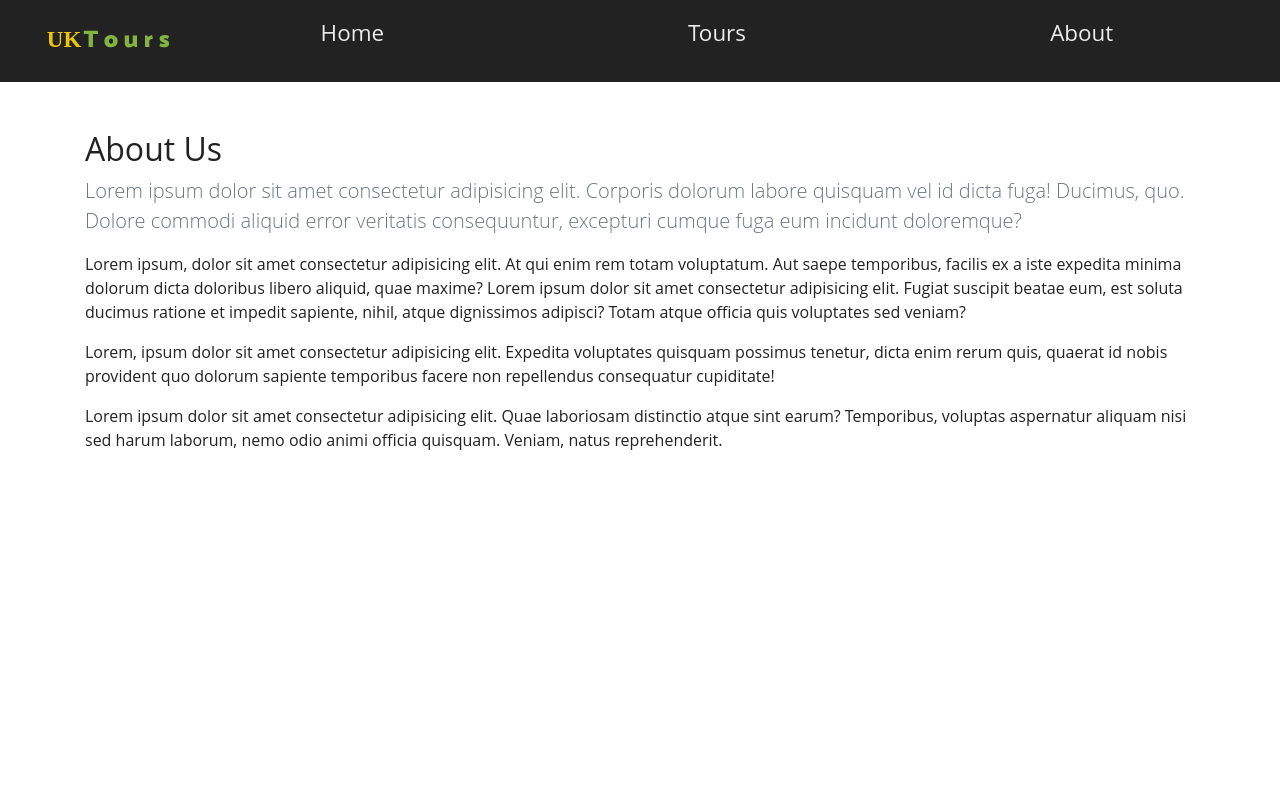
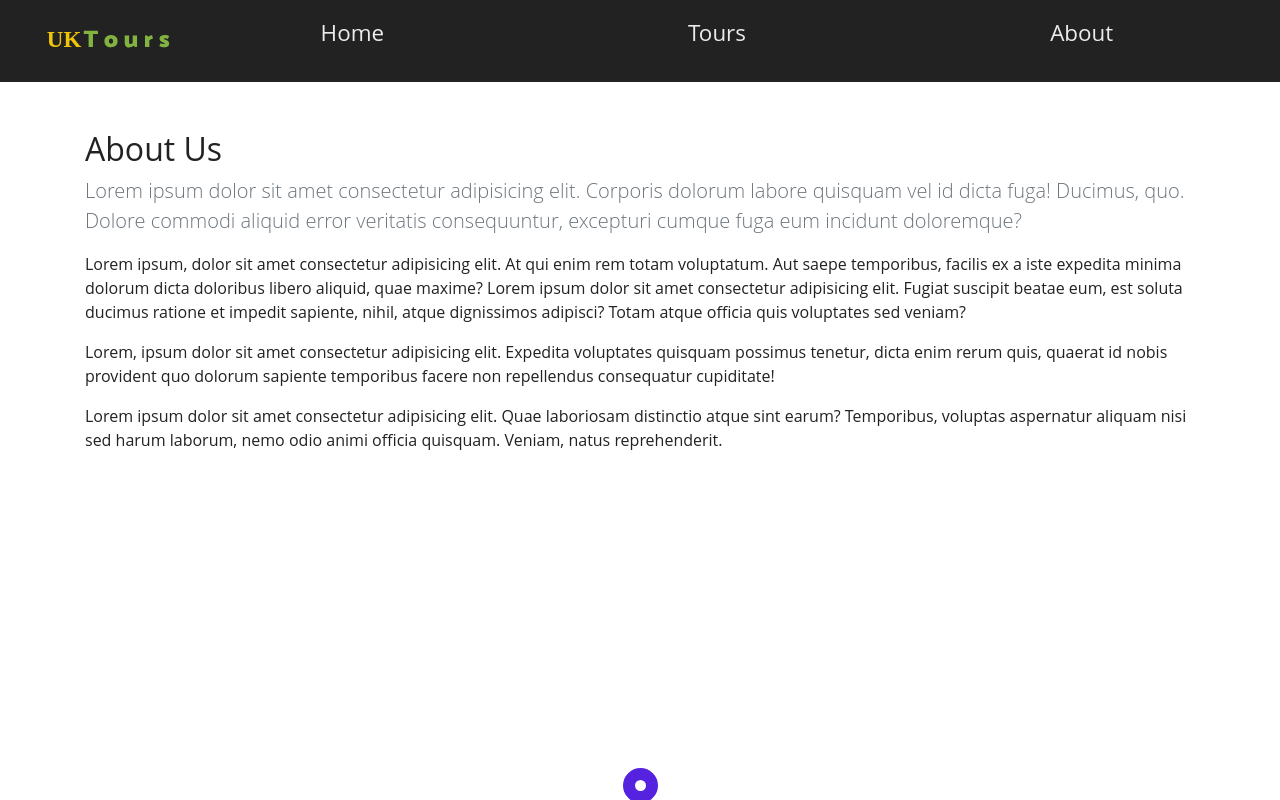
Before and after one commit to FNuri/React-Uk-Tours, a React (Create React App) app: page /About in a window 1280 px wide. Built offline with nearby package versions, Linux system fonts and the light colour scheme.

Commit message:
Added social media icons and styling

```diff
--- a/src/App.js
+++ b/src/App.js
@@ -7,6 +7,7 @@ import Navbar from "./components/Navbar/Navbar"
 import About from "./components/About/About"
 import Home from "./components/Home/Home"
 import TourList from "./components/TourList"
+import Footer from "./components/Footer/Footer"
 
 class App extends React.Component {
   render () {
@@ -24,7 +25,7 @@ class App extends React.Component {
           <TourList/>
           </Route>
         </Switch>
-
+        <Footer />
       </BrowserRouter>
     )
   }
--- /dev/null
+++ b/src/components/Footer/Footer.js
@@ -0,0 +1,32 @@
+import React from 'react'
+import "./footer.scss"
+
+class Footer extends React.Component {
+  render() {
+    return (
+
+      <footer className="footer">
+      <div class="footer">
+  <div id="button"></div>
+<div id="container">
+<div id="cont">
+<div className="social-link" class="footer_center">
+	   <h3>Contact Us</h3>
+     <a className="social-link" href="mailto:fowsinur@gmail.com" ><i style={{padding: 10, fontSize: 30, color: "blue"}} class="fas fa-envelope"></i></a>
+     <i style={{padding: 10, fontSize: 30, color: "blue"}} class="fab fa-twitter"></i>
+     <i style={{padding: 10, fontSize: 30, color: "blue"}} class="fab fa-facebook"></i>
+     <i style={{padding: 10, fontSize: 30, color: "blue"}}class="fab fa-instagram"></i>
+     <i style={{padding: 10, fontSize: 30, color: "blue"}}class="fab fa-linkedin-in"></i>
+
+
+
+</div>
+</div>
+</div>
+</div>
+    </footer>
+    );
+  }
+}
+
+export default Footer
--- /dev/null
+++ b/src/components/Footer/footer.scss
@@ -0,0 +1,92 @@
+
+@import "../../index.scss";
+@import url(https://fonts.googleapis.com/css?family=Source+Sans+Pro:300,400);
+
+.footer #button{
+	width:35px;
+	height:35px;
+	border: #5523df 12px solid;
+	border-radius:35px;
+	margin:0 auto;
+	position:relative;
+
+	-webkit-transition: all 1s ease;
+    -moz-transition: all 1s ease;
+    -o-transition: all 1s ease;
+    -ms-transition: all 1s ease;
+    transition: all 1s ease;
+}
+.footer #button:hover{
+	width:35px;
+	height:35px;
+	border: #3A3A3A 12px solid;
+	-webkit-transition: all 1s ease;
+    -moz-transition: all 1s ease;
+    -o-transition: all 1s ease;
+    -ms-transition: all 1s ease;
+    transition: all 1s ease;
+	position:relative;
+}
+.footer {
+	bottom:0;
+	left:0;
+	position:fixed;
+    width: 100%;
+    height: 2em;
+    overflow:hidden;
+    margin:0 auto;
+	-webkit-transition: all 1s ease;
+    -moz-transition: all 1s ease;
+    -o-transition: all 1s ease;
+    -ms-transition: all 1s ease;
+    transition: all 1s ease;
+	z-index:999;
+}
+.footer:hover {
+	-webkit-transition: all 1s ease;
+    -moz-transition: all 1s ease;
+    -o-transition: all 1s ease;
+    -ms-transition: all 1s ease;
+    transition: all 1s ease;
+	height: 10em;
+}
+.footer #container{
+	margin-top:5px;
+	width:100%;
+  height:100%;
+  position:relative;
+  top:0;
+  left:0;
+	background: #e9ae0c;
+}
+.footer #cont{
+  position:relative;
+  top:-45px;
+  right:190px;
+	width:150px;
+	height:auto;
+	margin:0 auto;
+}
+.footer_center{
+	width:500px;
+	float:left;
+  text-align:center;
+}
+.footer h3{
+	font-family: 'Helvetica';
+	font-size: 30px;
+	font-weight: 100;
+	margin-top:70px;
+	margin-left:40px;
+}
+
+.social-link{
+  color: $mainGrey;
+  text-transform: capitalize;
+  text-decoration: none;
+  font-size: 1.4rem;
+  transition: all 0.3s linear;
+  &:hover{
+    color: $mainGreen;
+  }
+}
--- a/src/components/Home/Home.js
+++ b/src/components/Home/Home.js
@@ -1,4 +1,5 @@
 import React from "react"
+
 
 export default function Home() {
   return (
@@ -17,5 +18,6 @@ export default function Home() {
       </div>
 
     </div>
+
   )
 }
--- a/src/components/Tour/Tour.js
+++ b/src/components/Tour/Tour.js
@@ -27,7 +27,7 @@ export default class Tour extends Component {
        <div className="tour-info">
           <h3>{city}</h3>
           <h4>{name}</h4>
-          <h5> More info {" "} <span onClick={this.handleInfo}> <i className="fas fa-caret-square-down"> </i> </span> </h5>
+          <h5> info {" "} <span onClick={this.handleInfo}> <i className="fas fa-caret-square-down"> </i> </span> </h5>
           {this.state.showInfo && <p>{info}</p> }
 
        </div>
```
